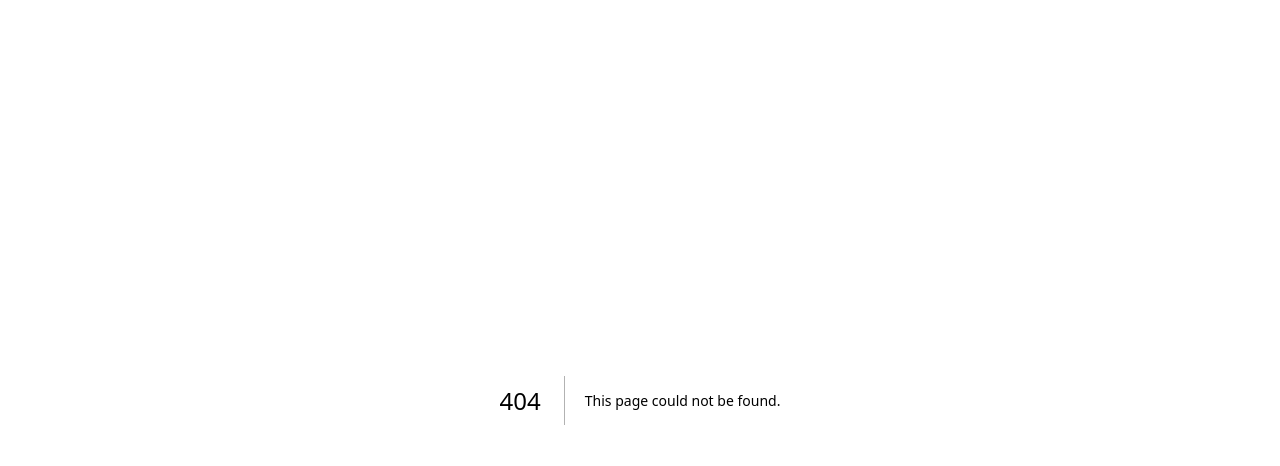
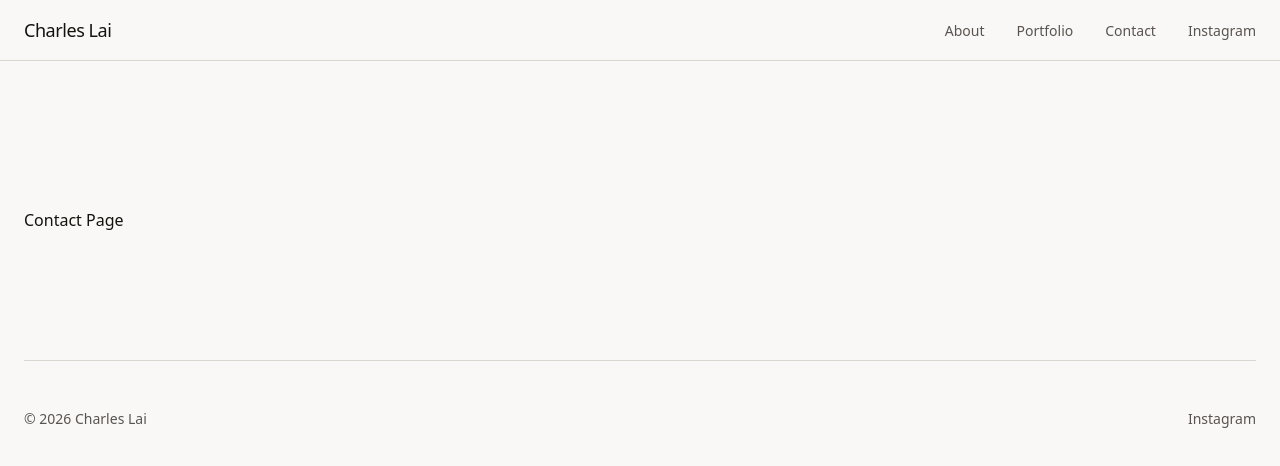
Before and after one commit to robertnochez/charles-website, a Next.js app: page /contact in a window 1280 px wide. Before the commit this address had no page. Shown: the top 466 px of the page. Built offline with nearby package versions, Linux system fonts and the light colour scheme.

Commit message:
added contact page

```diff
--- /dev/null
+++ b/app/contact/page.tsx
@@ -0,0 +1,30 @@
+import { Navbar } from "@/components/navbar"
+import { Footer } from "@/components/footer"
+import Image from "next/image"
+import type { Metadata } from "next"
+
+export const metadata: Metadata = {
+  title: "About | Charles Lai",
+  description:
+    "Chinese-American Filmmaker and Photographer born, raised, and based in California with a passion for storytelling and adventure.",
+}
+
+export default function ContactPage() {
+  return (
+    <>
+      <Navbar />
+      <main className="pt-20">
+        <div className="max-w-7xl mx-auto px-6">
+          <section className="py-16 md:py-24 lg:py-32">
+            <p>
+                Contact Page
+            </p>
+          </section>
+
+          {/* Footer */}
+          <Footer />
+        </div>
+      </main>
+    </>
+  )
+}
--- a/components/navbar.tsx
+++ b/components/navbar.tsx
@@ -10,6 +10,7 @@ export function Navbar() {
   const navLinks = [
     { label: "About", href: "/about" },
     { label: "Portfolio", href: "/portfolio" },
+    { label: "Contact", href: "/contact" },
     { label: "Instagram", href: "https://www.instagram.com/charleslaishoots/", external: true },
     // { label: "LinkedIn", href: "https://linkedin.com", external: true },
   ]
```
